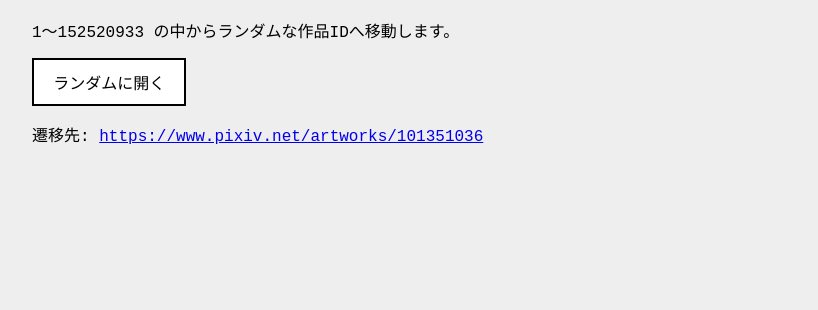
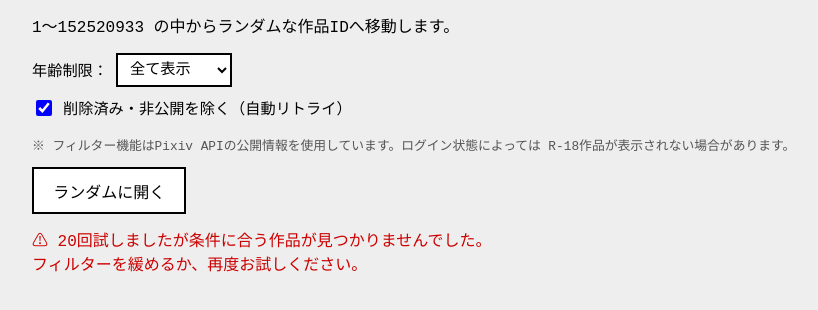
Before and after one commit to tarikomo/random_pixiv, a plain HTML site: page index.html in a window 1280 px wide. Both pictures are taken after a click on the button "ランダムに開く". Shown: the part 72-382 px from the top of the page, without its empty margins (0-818 px from the left). Drawn offline with Linux system fonts and the light colour scheme; no server answers.

Commit message:
Add age filter and skip unavailable artwork options via Cloudflare Worker

```diff
--- a/index.html
+++ b/index.html
@@ -11,6 +11,36 @@
       color: #000000;
       margin: 2rem;
     }
+    h1 {
+      margin-bottom: 0.5rem;
+    }
+    .options {
+      margin: 1rem 0;
+      display: flex;
+      flex-direction: column;
+      gap: 0.6rem;
+    }
+    .options label {
+      display: flex;
+      align-items: center;
+      gap: 0.5rem;
+      font-size: 0.95rem;
+    }
+    select {
+      font-family: inherit;
+      font-size: 0.95rem;
+      padding: 0.3rem 0.5rem;
+      background: #ffffff;
+      color: #000000;
+      border: 2px solid #000000;
+      cursor: pointer;
+    }
+    input[type="checkbox"] {
+      width: 1rem;
+      height: 1rem;
+      cursor: pointer;
+      accent-color: #0000ff;
+    }
     button {
       font-family: inherit;
       font-size: 1rem;
@@ -20,33 +50,154 @@
       border: 2px solid #000000;
       cursor: pointer;
     }
-    button:hover {
+    button:hover:not(:disabled) {
       background: #0000ff;
       color: #ffffff;
     }
+    button:disabled {
+      opacity: 0.5;
+      cursor: not-allowed;
+    }
     a {
       color: #0000ee;
+    }
+    #status {
+      margin-top: 0.8rem;
+      min-height: 1.5rem;
+    }
+    .note {
+      font-size: 0.8rem;
+      color: #555555;
+      margin-top: 0.3rem;
+    }
+    .retry-info {
+      font-size: 0.85rem;
+      color: #666666;
     }
   </style>
 </head>
 <body>
   <h1>Random Pixiv Artwork</h1>
   <p>1〜152520933 の中からランダムな作品IDへ移動します。</p>
+
+  <div class="options">
+    <label>
+      <span>年齢制限：</span>
+      <select id="ageFilter">
+        <option value="all">全て表示</option>
+        <option value="general">全年齢のみ</option>
+        <option value="r18">R-18のみ</option>
+      </select>
+    </label>
+    <label>
+      <input type="checkbox" id="skipUnavailable" checked>
+      削除済み・非公開を除く（自動リトライ）
+    </label>
+  </div>
+  <p class="note">
+    ※ フィルター機能はPixiv APIの公開情報を使用しています。ログイン状態によっては
+    R-18作品が表示されない場合があります。
+  </p>
+
   <button id="go" type="button">ランダムに開く</button>
   <p id="status"></p>
 
   <script>
     const MAX_ID = 152520933;
-    function getRandomArtworkUrl() {
-      const id = Math.floor(Math.random() * MAX_ID) + 1;
+    const MAX_RETRY = 20;
+
+    function getRandomId() {
+      return Math.floor(Math.random() * MAX_ID) + 1;
+    }
+
+    function getArtworkUrl(id) {
       return `https://www.pixiv.net/artworks/${id}`;
     }
 
+    /**
+     * Pixivの公開APIで作品情報を取得する。
+     * CORSの制約でクライアント側から直接は叩けないため、
+     * allorigins.win プロキシ経由でリクエストする。
+     * 返り値: { ok: boolean, x_restrict: number|null }
+     *   x_restrict: 0=全年齢, 1=R-18, 2=R-18G
+     */
+    const WORKER_URL = 'https://pixiv-proxy.tarikomo289.workers.dev';
+
+    async function fetchArtworkInfo(id) {
+      try {
+        const res = await fetch(`${WORKER_URL}?id=${id}`, { signal: AbortSignal.timeout(8000) });
+        if (!res.ok) return { ok: false, x_restrict: null };
+        const data = await res.json();
+        if (data.error || !data.body) return { ok: false, x_restrict: null };
+        return { ok: true, x_restrict: data.body.xRestrict ?? 0 };
+      } catch {
+        return { ok: false, x_restrict: null };
+      }
+    }
+
+    async function findArtwork(ageFilter, skipUnavailable) {
+      const btn = document.getElementById('go');
+      const statusEl = document.getElementById('status');
+
+      btn.disabled = true;
+
+      // フィルターなし・チェックなしの場合は即開く
+      if (ageFilter === 'all' && !skipUnavailable) {
+        const id = getRandomId();
+        const url = getArtworkUrl(id);
+        statusEl.innerHTML =
+          `遷移先: <a href="${url}" target="_blank" rel="noopener noreferrer">${url}</a>`;
+        window.open(url, '_blank', 'noopener,noreferrer');
+        btn.disabled = false;
+        return;
+      }
+
+      statusEl.innerHTML = '<span class="retry-info">🔍 条件に合う作品を検索中...</span>';
+
+      for (let attempt = 1; attempt <= MAX_RETRY; attempt++) {
+        const id = getRandomId();
+        statusEl.innerHTML =
+          `<span class="retry-info">🔍 試行 ${attempt}/${MAX_RETRY}：ID ${id} を確認中...</span>`;
+
+        const info = await fetchArtworkInfo(id);
+
+        // 削除済み・非公開チェック
+        if (skipUnavailable && !info.ok) {
+          continue;
+        }
+
+        // 年齢フィルターチェック
+        if (info.ok) {
+          if (ageFilter === 'general' && info.x_restrict !== 0) continue;
+          if (ageFilter === 'r18' && info.x_restrict === 0) continue;
+        } else if (ageFilter !== 'all') {
+          // APIが取れない場合は年齢フィルターを適用できないのでスキップ
+          continue;
+        }
+
+        // 条件クリア
+        const url = getArtworkUrl(id);
+        const label = info.x_restrict === 1 ? ' [R-18]'
+                    : info.x_restrict === 2 ? ' [R-18G]'
+                    : info.ok ? ' [全年齢]' : '';
+        statusEl.innerHTML =
+          `遷移先: <a href="${url}" target="_blank" rel="noopener noreferrer">${url}</a>${label}`;
+        window.open(url, '_blank', 'noopener,noreferrer');
+        btn.disabled = false;
+        return;
+      }
+
+      // MAX_RETRY回試しても見つからなかった場合
+      statusEl.innerHTML =
+        `<span style="color:#cc0000;">⚠ ${MAX_RETRY}回試しましたが条件に合う作品が見つかりませんでした。<br>` +
+        `フィルターを緩めるか、再度お試しください。</span>`;
+      btn.disabled = false;
+    }
+
     document.getElementById('go').addEventListener('click', () => {
-      const url = getRandomArtworkUrl();
-      document.getElementById('status').innerHTML =
-        `遷移先: <a href="${url}" target="_blank" rel="noopener noreferrer">${url}</a>`;
-      window.open(url, '_blank', 'noopener,noreferrer');
+      const ageFilter = document.getElementById('ageFilter').value;
+      const skipUnavailable = document.getElementById('skipUnavailable').checked;
+      findArtwork(ageFilter, skipUnavailable);
     });
   </script>
 </body>
```
